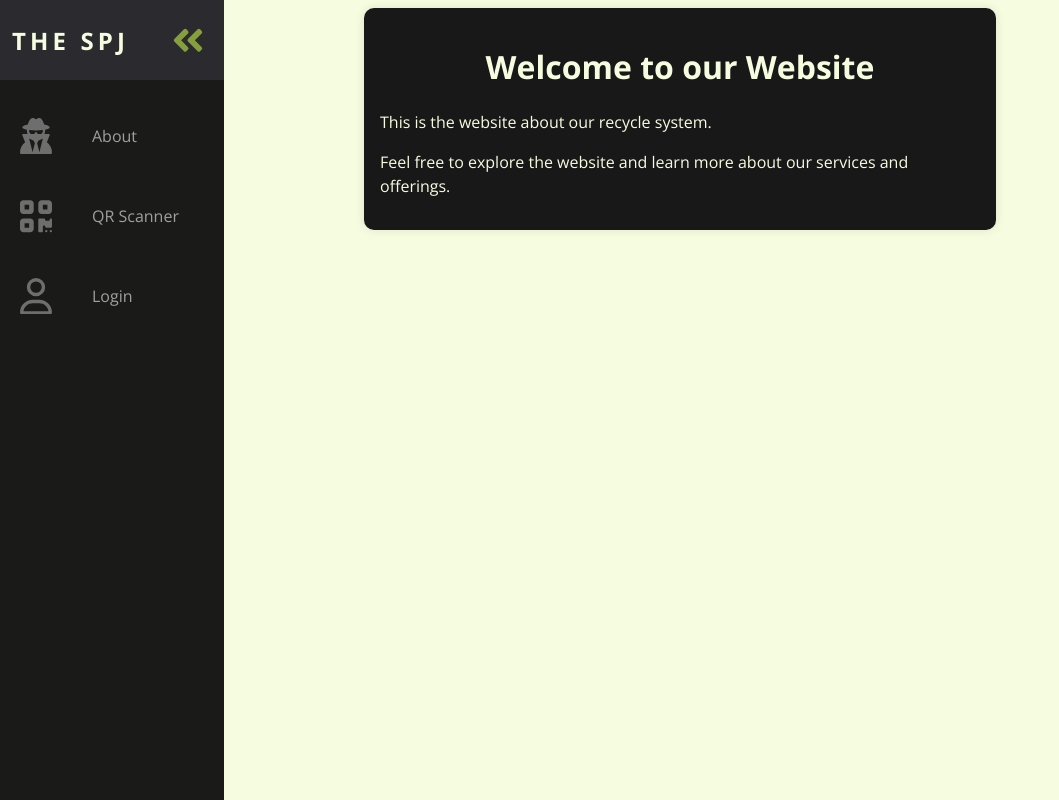
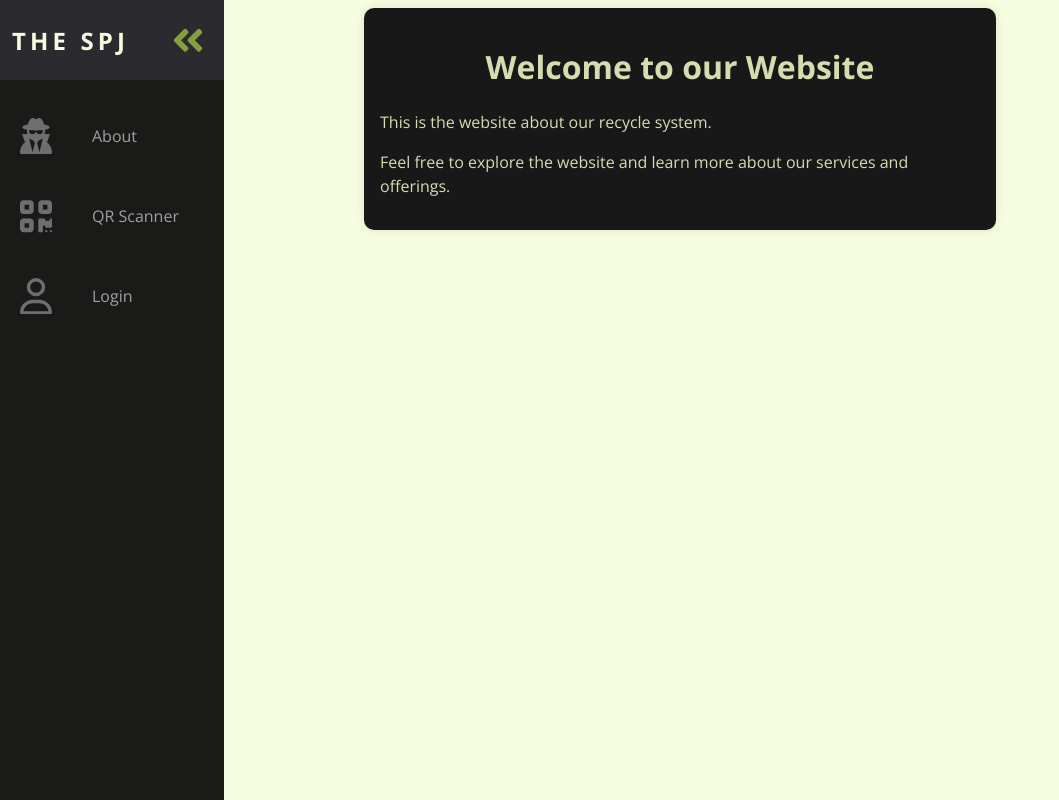
Before and after one commit to medex256/BinDesignWebApp, a Flask app: page / in a window 1280 px wide. Shown: the whole page, without its empty margins (0-1059 px from the left). Run offline with Flask 3, Linux system fonts and the light colour scheme.

Commit message:
ana tha one

```diff
--- a/static/style.css
+++ b/static/style.css
@@ -10,7 +10,7 @@
   }
 
   body {
-    color: #f6fcdf;
+    color: #d6dcaf;
     background-color: #f6fcdf;
     margin: 0;
     padding: 0;
```
